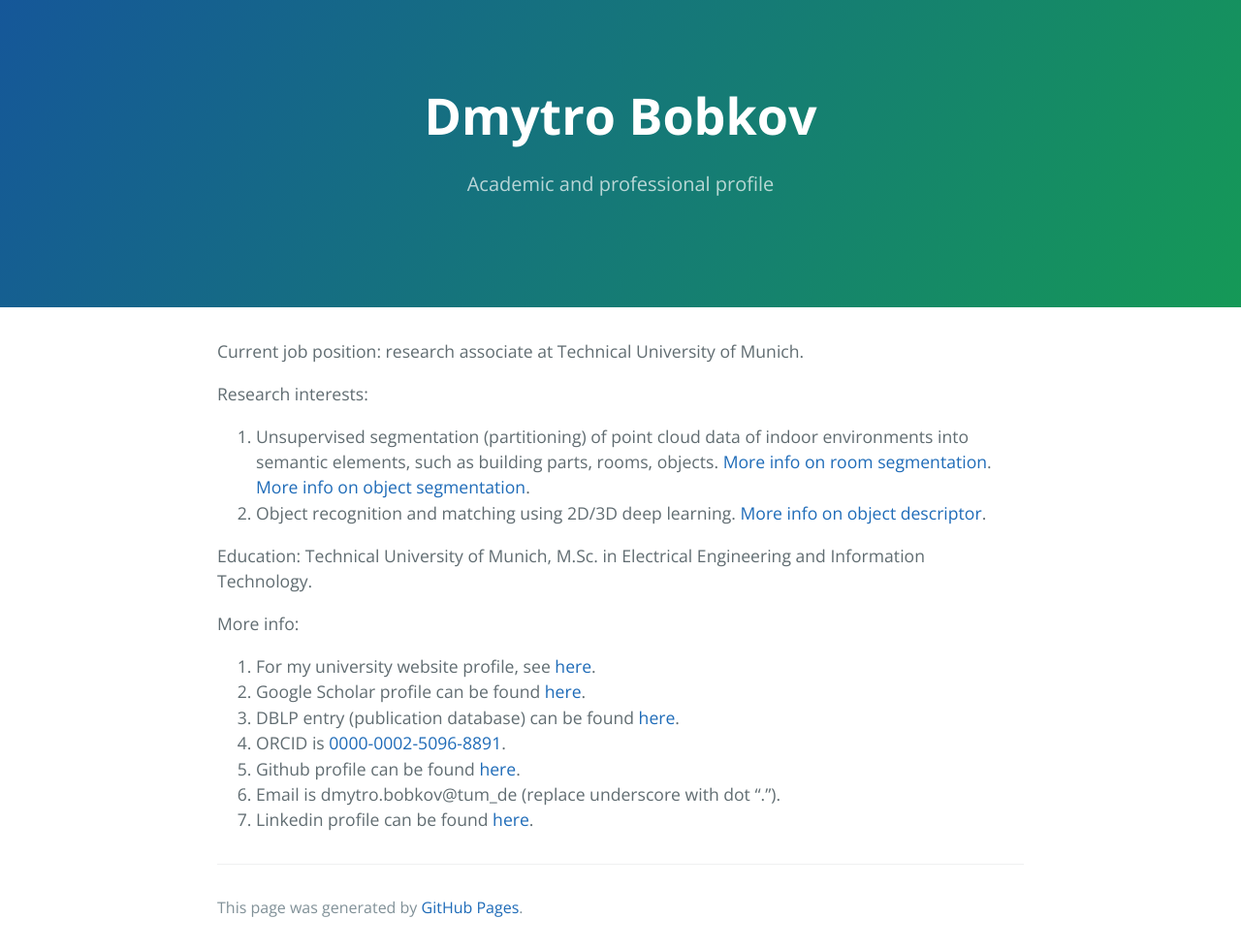
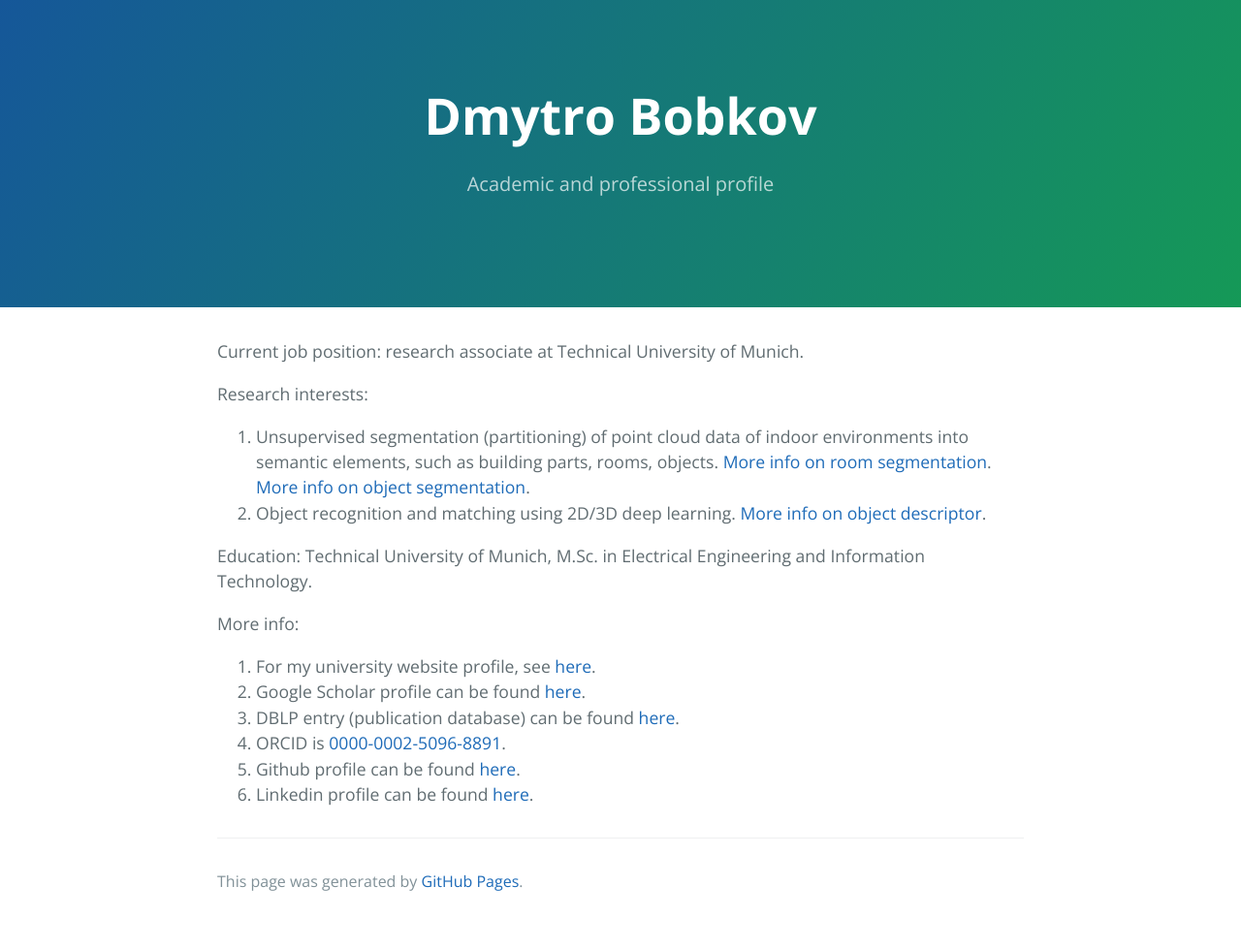
Before and after one commit to DBobkov/dbobkov.github.io, a Jekyll site: the page built from index.md, in a window 1280 px wide. Shown: the whole page at 97% size. Built offline with Jekyll 4.4.1, drawn with Linux system fonts in a browser that asks for light colours; after the commit the page ends 953 px from its top, so only the background shows below that.

Commit message:
Removed email

```diff
--- a/index.md
+++ b/index.md
@@ -18,5 +18,4 @@ More info:
 3. DBLP entry (publication database) can be found <a href="http://dblp.uni-trier.de/pers/hd/b/Bobkov:Dmytro">here</a>.
 4. ORCID is <a href="https://orcid.org/0000-0002-5096-8891">0000-0002-5096-8891</a>.
 5. Github profile can be found <a href="https://github.com/dbobkov">here</a>.
-6. Email is dmytro.bobkov@tum_de (replace underscore with dot ".").
-7. Linkedin profile can be found <a href="https://www.linkedin.com/in/dmytro-bobkov-43376041/">here</a>.
+6. Linkedin profile can be found <a href="https://www.linkedin.com/in/dmytro-bobkov-43376041/">here</a>.
```
